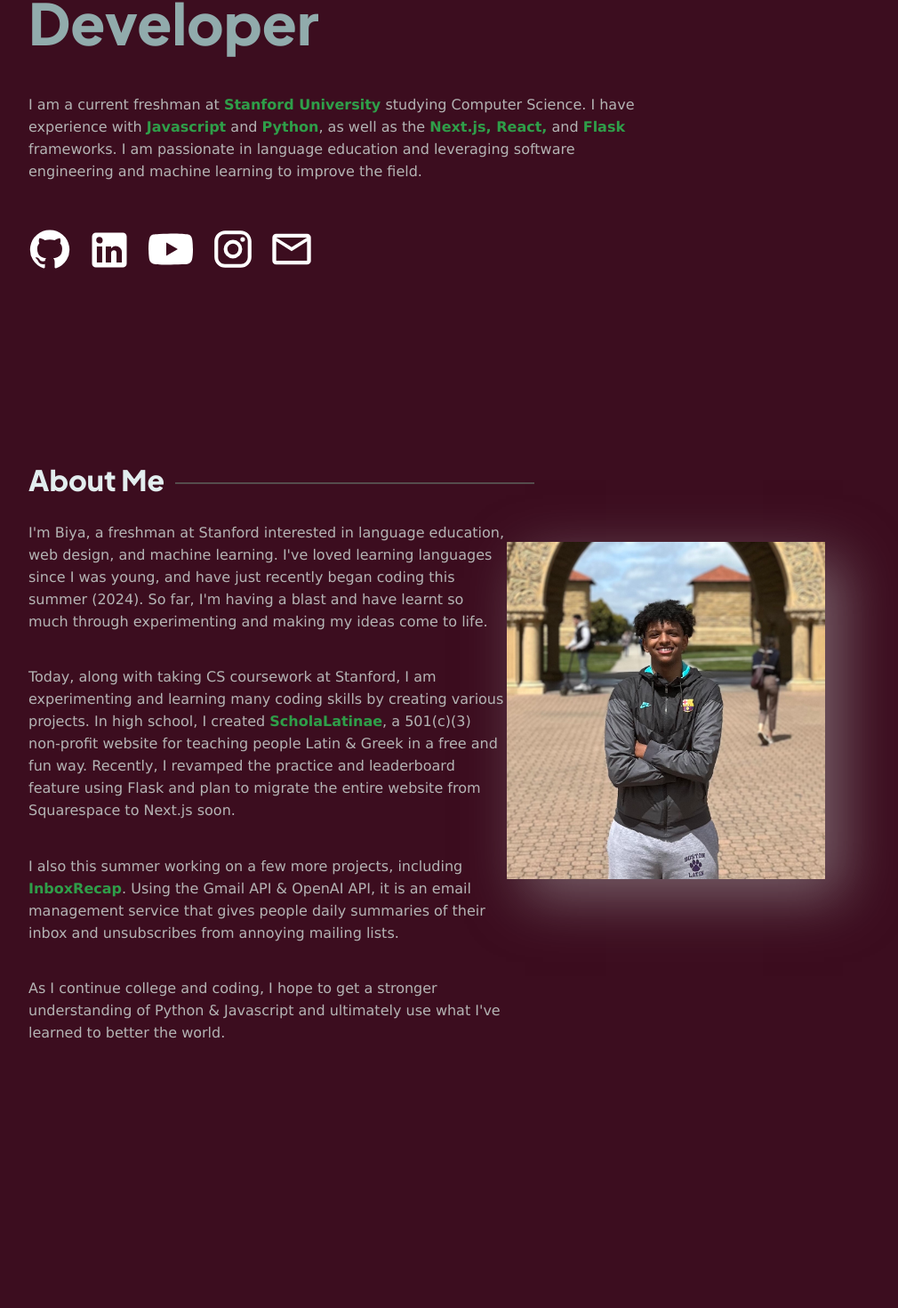
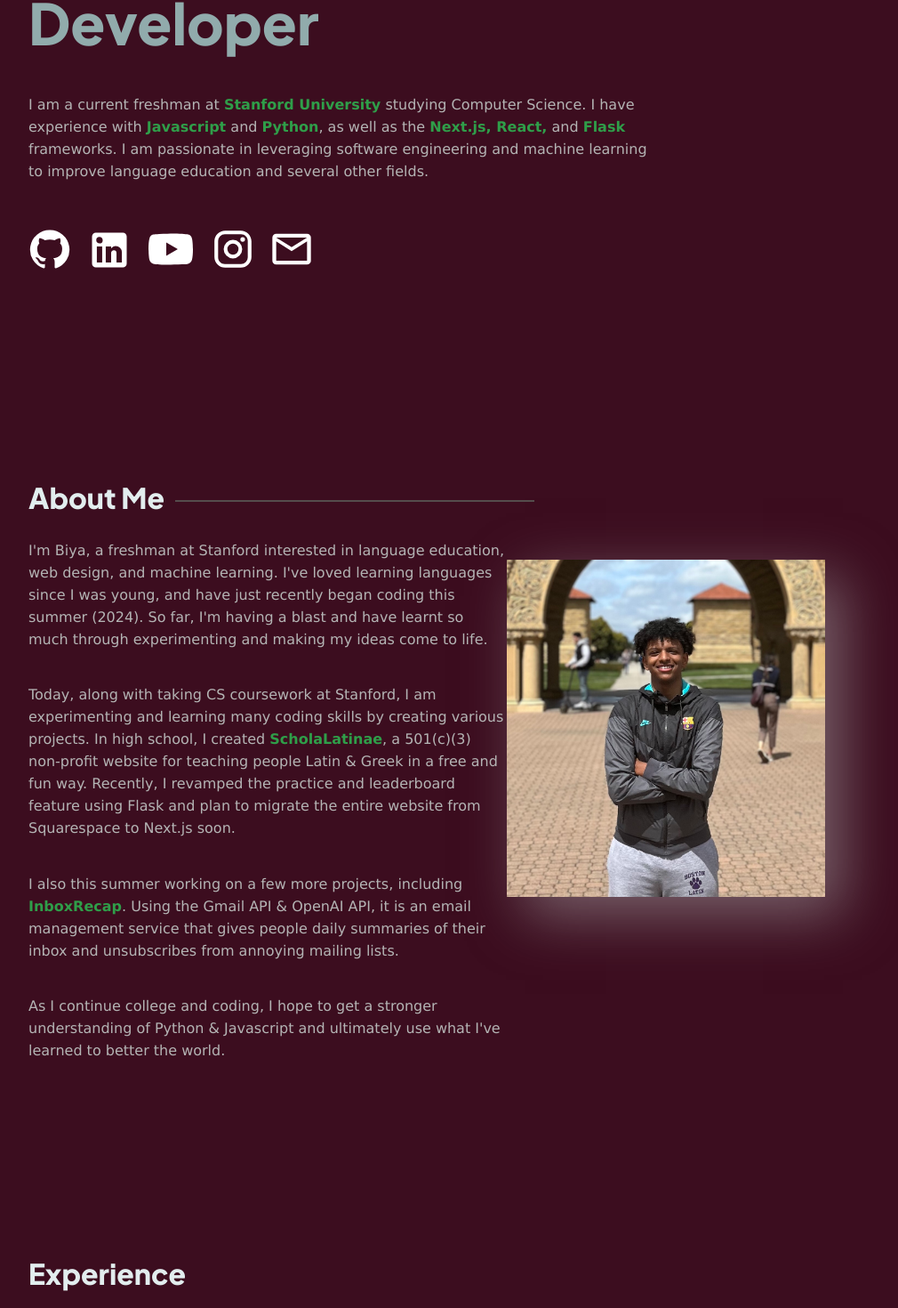
Before and after one commit to tremanus/biyabrook---personal-website, a React (Create React App) app: page / in a window 1280 px wide. Shown: the part 373-1843 px from the top of the page at 89% size, without its empty margins (160-1170 px from the left). Before the commit the page ends 1752 px from the top, so only its background shows below. Built offline with nearby package versions, Linux system fonts and the light colour scheme.

Commit message:
im so experienced

```diff
--- a/src/components/about.css
+++ b/src/components/about.css
@@ -9,14 +9,14 @@
     width: 40%;
     height: 42%;
     max-width: 600px;
-    margin-top: 30px;
+    margin-top: 50px;
     box-shadow: 20px 20px 60px rgb(180, 180, 180, 0.5);
 }
 
 .about-title {
     max-width: 300px;
     padding-bottom: 10px;
-    margin-top: -60px;
+    margin-top: -40px;
 }
 
 #about {
@@ -27,7 +27,7 @@
     width: 402px;
     position: absolute;
     border: 0.5px solid rgb(85, 76, 76);
-    top: -45px;
+    top: -25px;
     left: 165px;
 }
 
--- /dev/null
+++ b/src/components/experience.css
@@ -0,0 +1,3 @@
+#experience {
+    position: relative;
+}
--- /dev/null
+++ b/src/components/experience.js
@@ -0,0 +1,14 @@
+import React from 'react';
+import './experience.css';
+
+const Experience = () => {
+    return (
+        <div id='experience'>
+            <div className='hero-section'>
+                <h3 className='experience-title'>Experience</h3>
+            </div>
+        </div>
+    )
+}
+
+export default Experience;
--- a/src/components/header.css
+++ b/src/components/header.css
@@ -76,5 +76,5 @@
   }
 
   div {
-    scroll-margin-top: 100px; /* Adjust based on your header height */
+    scroll-margin-top: 75px; /* Adjust based on your header height */
   }
--- a/src/components/header.js
+++ b/src/components/header.js
@@ -10,7 +10,6 @@
             <nav>
                 <ul>
                     <li><a href="#about">About</a></li>
-                    <li><a href="#education">Education</a></li>
                     <li><a href="#experience">Experience</a></li>
                     <li><a href="#projects">Projects</a></li>
                 </ul>
--- a/src/components/home.js
+++ b/src/components/home.js
@@ -5,6 +5,7 @@
 import LinkedInIcon from '@mui/icons-material/LinkedIn';
 import EmailOutlinedIcon from '@mui/icons-material/EmailOutlined';
 import About from './about';
+import Experience from './experience';
 import './home.css'
 
 const Home = () => {
@@ -14,7 +15,7 @@
             <h4>Hello, I am</h4>
             <h1>Biya Brook</h1>
             <h2>College Student & Developer</h2>
-            <p>I am a current freshman at <b className='special'>Stanford University</b> studying Computer Science. I have experience with <b className='special'>Javascript</b> and <b className='special'>Python</b>, as well as the <b className='special'>Next.js, React,</b> and <b className='special'>Flask</b> frameworks. I am passionate in language education and leveraging software engineering and machine learning to improve the field.</p>
+            <p>I am a current freshman at <b className='special'>Stanford University</b> studying Computer Science. I have experience with <b className='special'>Javascript</b> and <b className='special'>Python</b>, as well as the <b className='special'>Next.js, React,</b> and <b className='special'>Flask</b> frameworks. I am passionate in leveraging software engineering and machine learning to improve language education and several other fields.</p>
             <div className='social-icons'>
                 <a href='https://github.com/tremanus' target='_blank' rel='noreferrer'><GitHubIcon style={{ color: 'white', fontSize: '48px', position: 'absolute', left: '0px', top: '1px' }} /></a>
                 <a href='https://www.linkedin.com/in/biya-brook-800984247/' target='_blank' rel='noreferrer'><LinkedInIcon style={{ color: 'white', fontSize: '52px', position: 'absolute', left: '65px' }} /></a>
@@ -24,6 +25,7 @@
             </div>
         </div>
         <About />
+        <Experience />
         </>
     )
 }
```
Also changed, not shown: src/components/education.js (deleted).
